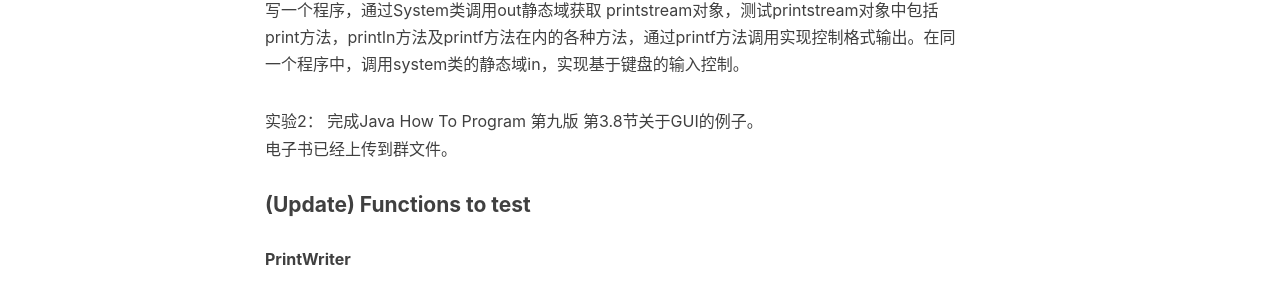
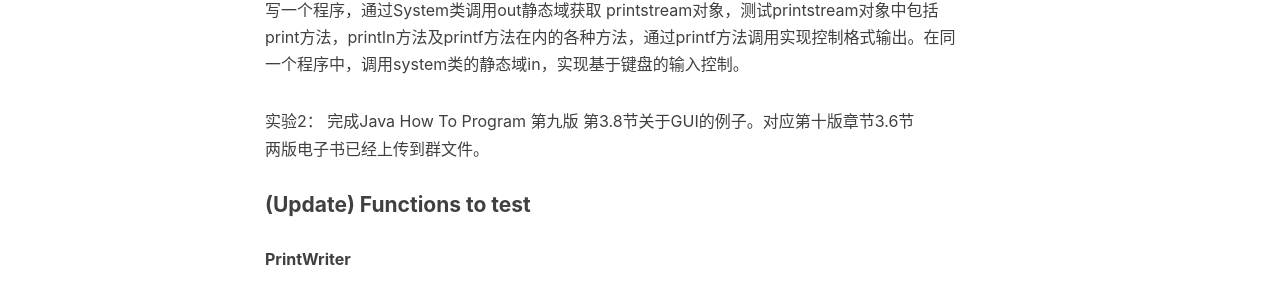
Before and after one commit to iss-java/iss-java.github.io, a Jekyll site: the page built from _posts/2016-09-20-Exercise-1.markdown, in a window 1280 px wide. Shown: the part 649-952 px from the top of the page. Built offline with Jekyll 4.4.1, drawn with Linux system fonts in a browser that asks for light colours; nearby versions of some CDN libraries; comment, search, counter and statistics services are not loaded.

Commit message:
Update exercise 1

```diff
--- a/_posts/2016-09-20-Exercise-1.markdown
+++ b/_posts/2016-09-20-Exercise-1.markdown
@@ -17,8 +17,8 @@ catalog:    true
 写一个程序，通过System类调用out静态域获取 printstream对象，测试printstream对象中包括print方法，println方法及printf方法在内的各种方法，通过printf方法调用实现控制格式输出。在同一个程序中，调用system类的静态域in，实现基于键盘的输入控制。
 
 实验2：
-完成Java How To Program 第九版 第3.8节关于GUI的例子。<br>
-电子书已经上传到群文件。
+完成Java How To Program 第九版 第3.8节关于GUI的例子。对应第十版章节3.6节<br>
+两版电子书已经上传到群文件。
 
 #### (Update) Functions to test
 
```
